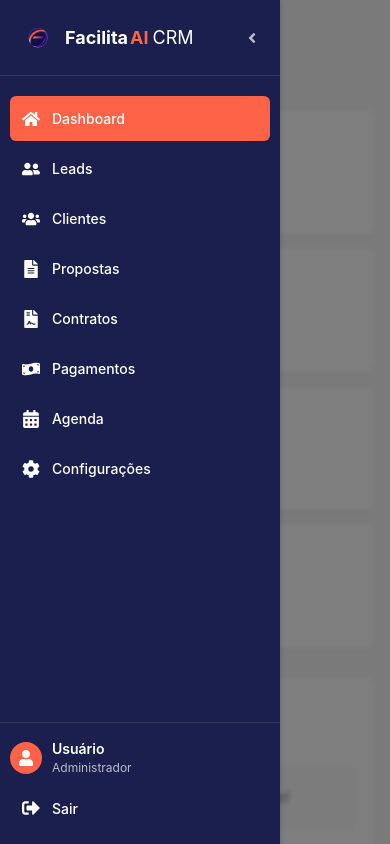
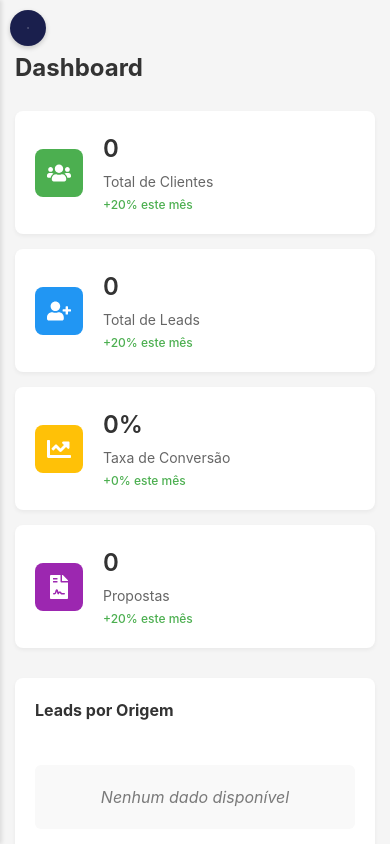
Before and after one commit to rodncb/crm-facilitaai, a React (Vite) app: page / in a window 390 px wide. Built offline with nearby package versions, Linux system fonts and the light colour scheme; sample sign-in values are in the browser's storage.

Commit message:
Corrige problema de layout quando o sidebar é recolhido em diferentes dispositivos

```diff
--- a/src/App.css
+++ b/src/App.css
@@ -41,12 +41,26 @@ body {
   flex-grow: 1;
   margin-left: 240px;
   overflow-y: auto;
-  transition: margin-left 0.3s ease;
+  transition: margin-left 0.3s ease, width 0.3s ease;
   display: flex;
   flex-direction: column;
   background-color: var(--light-gray);
   padding: 0;
   width: calc(100% - 240px);
+  position: relative;
+}
+
+.content-collapsed {
+  flex-grow: 1;
+  margin-left: 60px;
+  overflow-y: auto;
+  transition: margin-left 0.3s ease, width 0.3s ease;
+  display: flex;
+  flex-direction: column;
+  background-color: var(--light-gray);
+  padding: 0;
+  width: calc(100% - 60px);
+  position: relative;
 }
 
 .content.sidebar-collapsed {
@@ -68,9 +82,18 @@ body {
     margin-left: 0;
     width: 100%;
     padding-top: 15px;
+    z-index: 1;
   }
 
   .content-collapsed {
+    margin-left: 0;
+    width: 100%;
+    padding-top: 15px;
+    z-index: 1;
+  }
+
+  /* Ajusta o conteúdo quando o sidebar está escondido */
+  .content.sidebar-collapsed {
     margin-left: 0;
     width: 100%;
   }
--- a/src/App.jsx
+++ b/src/App.jsx
@@ -46,20 +46,19 @@ const LoginRoute = ({ children }) => {
 
 const App = () => {
   const [isSidebarCollapsed, setIsSidebarCollapsed] = useState(false);
-  // isMobile é usado para ajustes responsivos em toda a aplicação
-  const [isMobile, setIsMobile] = useState(window.innerWidth <= 768);
 
   useEffect(() => {
     const handleResize = () => {
-      setIsMobile(window.innerWidth <= 768);
+      const isMobile = window.innerWidth <= 768;
 
       // Auto-colapsar sidebar em dispositivos móveis
-      if (window.innerWidth <= 768 && !isSidebarCollapsed) {
+      if (isMobile && !isSidebarCollapsed) {
         setIsSidebarCollapsed(true);
       }
     };
 
     window.addEventListener("resize", handleResize);
+    handleResize(); // Executar imediatamente para configurar o estado correto
     return () => window.removeEventListener("resize", handleResize);
   }, [isSidebarCollapsed]);
 
--- a/src/components/Sidebar.css
+++ b/src/components/Sidebar.css
@@ -11,10 +11,13 @@
   transition: all 0.3s ease;
   z-index: 1000;
   box-shadow: 2px 0 4px rgba(0, 0, 0, 0.1);
+  overflow-y: auto;
+  overflow-x: hidden;
 }
 
 .sidebar.collapsed {
   width: 60px;
+  overflow: visible;
 }
 
 .sidebar.collapsed .logo-text,
@@ -238,6 +241,16 @@
   z-index: 999;
   backdrop-filter: blur(2px);
   transition: all 0.3s ease;
+  animation: fadeIn 0.3s ease;
+}
+
+@keyframes fadeIn {
+  from {
+    opacity: 0;
+  }
+  to {
+    opacity: 1;
+  }
 }
 
 /* Media queries */
@@ -245,20 +258,32 @@
   .sidebar {
     transform: translateX(0);
     z-index: 1001;
+    width: 240px;
   }
 
   .sidebar.collapsed {
     transform: translateX(-100%);
+    width: 240px;
   }
 
   .content {
     margin-left: 0 !important;
+    width: 100% !important;
   }
 }
 
 @media (max-width: 480px) {
   .sidebar {
     width: 280px;
+  }
+
+  .sidebar.collapsed {
+    width: 280px;
+  }
+
+  .mobile-toggle-button {
+    top: 10px;
+    left: 10px;
   }
 }
 
--- a/src/components/Sidebar.jsx
+++ b/src/components/Sidebar.jsx
@@ -33,13 +33,14 @@ const Sidebar = ({ collapsed, setCollapsed }) => {
 
       // Auto collapse on mobile
       if (isMobile && !collapsed) {
-        toggleSidebar();
+        setCollapsed(true);
       }
     };
 
     window.addEventListener("resize", handleResize);
+    handleResize(); // Executar imediatamente para configurar o estado correto na inicialização
     return () => window.removeEventListener("resize", handleResize);
-  }, [collapsed]);
+  }, [collapsed, setCollapsed]);
 
   const toggleSidebar = () => {
     setCollapsed(!collapsed);
@@ -86,7 +87,7 @@ const Sidebar = ({ collapsed, setCollapsed }) => {
               <span className="crm">CRM</span>
             </div>
           </div>
-          <button className="toggle-button" onClick={() => toggleSidebar()}>
+          <button className="toggle-button" onClick={toggleSidebar}>
             {collapsed ? <FaAngleRight /> : <FaAngleLeft />}
           </button>
         </div>
@@ -124,7 +125,10 @@ const Sidebar = ({ collapsed, setCollapsed }) => {
         </div>
       </div>
       {!collapsed && mobileView && (
-        <div className="sidebar-overlay" onClick={toggleSidebar}></div>
+        <div
+          className="sidebar-overlay"
+          onClick={() => setCollapsed(true)}
+        ></div>
       )}
     </>
   );
```
